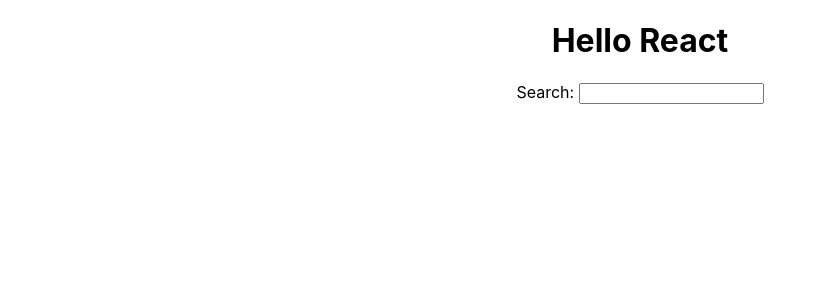
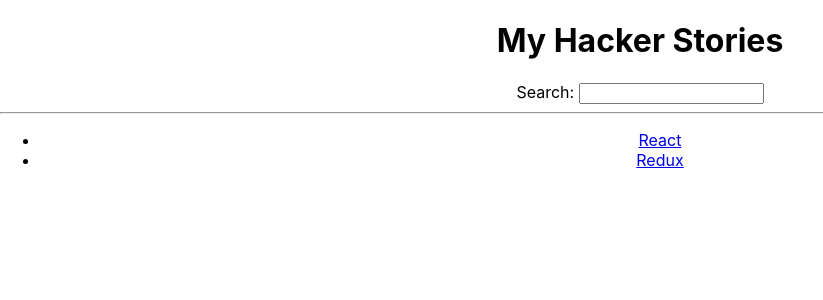
Before and after one commit to Mariela-t/hacker-stories, a React (Create React App) app: page / in a window 1280 px wide. Shown: the top 300 px of the page, without its empty margins (0-823 px from the left). Built offline with nearby package versions, Linux system fonts and the light colour scheme.

Commit message:
added two new components List and Search

```diff
--- a/src/App.js
+++ b/src/App.js
@@ -1,13 +1,29 @@
+import React from "react";
+import List from "./List";
+import Search from "./Search";
 import "./App.css";
 
-const title = "React";
+const list = [
+  {
+    title: "React",
+    url: "https://reactjs.org",
+    obectID: 0,
+  },
+  {
+    title: "Redux",
+    url: "https//redux.js.org/",
+    obectID: 1,
+  },
+];
+
 function App() {
   return (
     <div className="App">
-      <h1>Hello {title}</h1>
+      <h1>My Hacker Stories</h1>
 
-      <label htmlFor="search">Search: </label>
-      <input id="search" type="text" />
+      <Search />
+      <hr />
+      <List />
     </div>
   );
 }
--- /dev/null
+++ b/src/List.js
@@ -0,0 +1,28 @@
+import React from "react";
+
+const list = [
+  {
+    title: "React",
+    url: "https://reactjs.org",
+    obectID: 0,
+  },
+  {
+    title: "Redux",
+    url: "https//redux.js.org/",
+    obectID: 1,
+  },
+];
+
+export default function List() {
+  return (
+    <ul>
+      {list.map((item) => (
+        <li key={item.obectID}>
+          <span>
+            <a href={item.url}>{item.title}</a>
+          </span>
+        </li>
+      ))}
+    </ul>
+  );
+}
--- /dev/null
+++ b/src/Search.js
@@ -0,0 +1,13 @@
+import React from "react";
+
+export default function Search() {
+  const handleChange = (event) => {
+    console.log(event.target.value);
+  };
+  return (
+    <div>
+      <label htmlFor="search">Search: </label>
+      <input id="search" type="text" onChange={handleChange} />
+    </div>
+  );
+}
```
